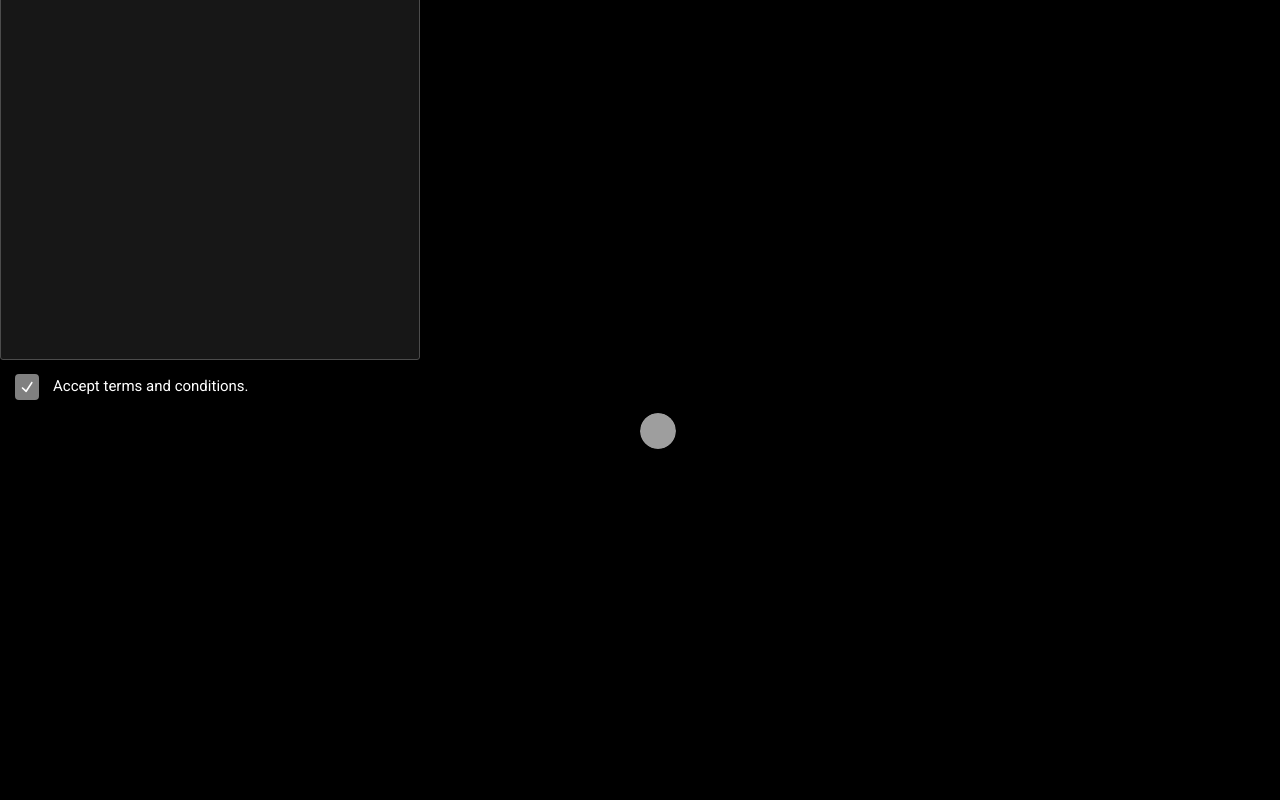
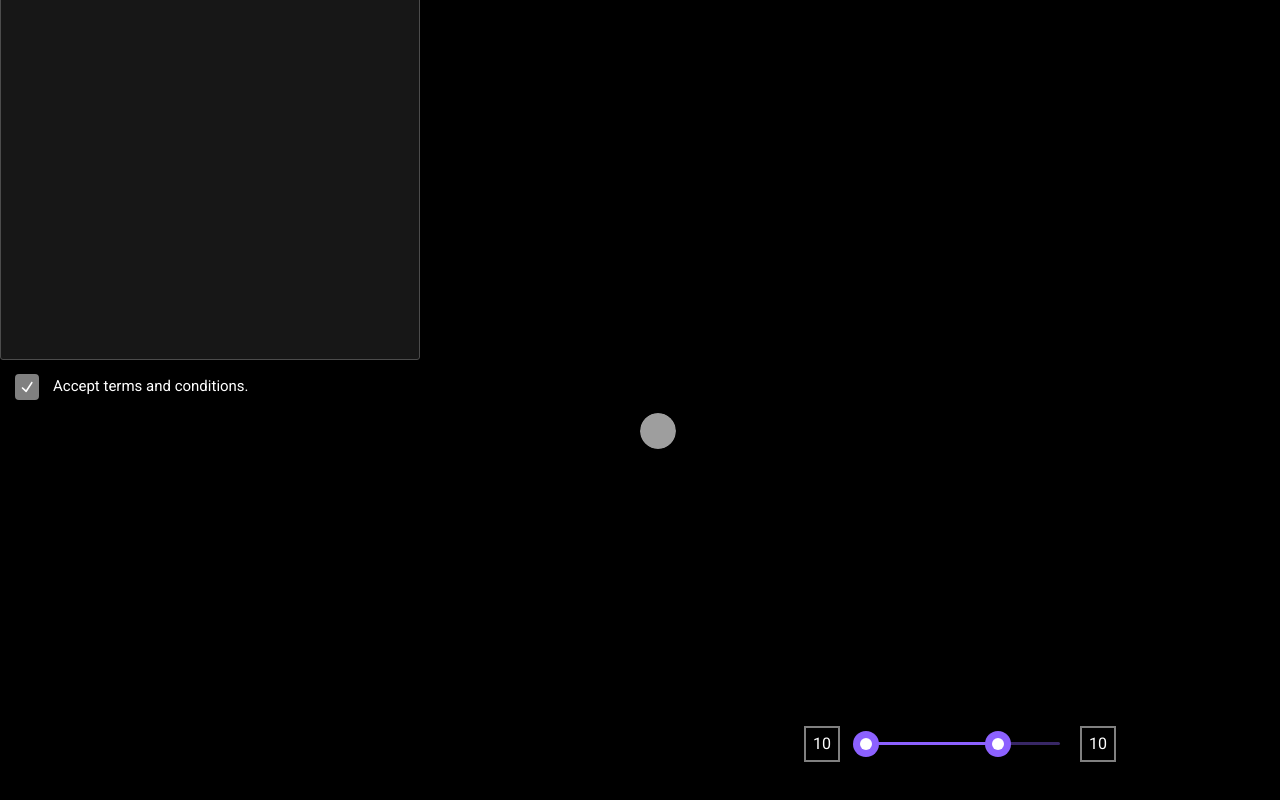
Before and after one commit to Zaitsev-AV/flash_cards, a React (Vite) app: page / in a window 1280 px wide. Shown: the part 625-1425 px from the top of the page. Before the commit the page ends 1331 px from the top, so only its background shows below. Built offline with nearby package versions, Linux system fonts and the light colour scheme; grey boxes are pictures that could not be loaded.

Commit message:
added slider and setting for it

```diff
--- a/package.json
+++ b/package.json
@@ -19,6 +19,7 @@
     "@radix-ui/react-dropdown-menu": "^2.0.5",
     "@radix-ui/react-icons": "^1.3.0",
     "@radix-ui/react-label": "^2.0.2",
+    "@radix-ui/react-slider": "^1.1.2",
     "classnames": "^2.3.2",
     "react": "^18.2.0",
     "react-dom": "^18.2.0"
--- a/src/App.tsx
+++ b/src/App.tsx
@@ -5,7 +5,8 @@ import { Card } from '@/components/ui/card'
 import { CustomCheckbox } from '@/components/ui/checkbox'
 import { AvatarDropdownMenu } from '@/components/ui/dropdown-menu'
 import { Header } from '@/components/ui/header'
-import { TextField } from '@/components/ui/tetx_field'
+import { CustomSlider } from '@/components/ui/slider/custom-slider.tsx'
+import { TextField } from '@/components/ui/tetx-field'
 import { Typography } from '@/components/ui/typography'
 
 export function App() {
@@ -33,6 +34,9 @@ export function App() {
       <div style={{ paddingLeft: '50%', paddingBottom: '250px' }}>
         <AvatarDropdownMenu />
       </div>
+      <div style={{ paddingLeft: '50%', paddingBottom: '250px' }}>
+        <CustomSlider />
+      </div>
     </div>
   )
 }
--- a/src/components/ui/button/button.module.scss
+++ b/src/components/ui/button/button.module.scss
@@ -23,7 +23,7 @@
 
   &:focus {
     background: var(--color-accent-500);
-    border: 1px solid var(--color-info-700);
+    box-shadow: 0 0 0 1px var(--color-info-700);
   }
 
   &:disabled {
@@ -50,7 +50,7 @@
 
   &:focus {
     background: var(--color-dark-300);
-    border: 1px solid var(--color-info-700);
+    box-shadow: 0 0 0 1px var(--color-info-700);
   }
 
   &:disabled {
@@ -82,7 +82,7 @@
   }
 
   &:focus {
-    border: 1px solid var(--color-info-700);
+    box-shadow: 0 0 0 1px var(--color-info-700);
   }
 
   &:disabled {
--- a/src/components/ui/dropdown-menu/dropdown-menu.module.scss
+++ b/src/components/ui/dropdown-menu/dropdown-menu.module.scss
@@ -54,7 +54,7 @@ button {
 .dropdown_menu_separator {
   height: 1px;
   margin: 12px;
-  background-color: var(--color-dark-700);
+  background-color: var(--color-dark-500);
 }
 
 .dropdown_menu_arrow {
--- a/src/components/ui/dropdown-menu/dropdown-menu.tsx
+++ b/src/components/ui/dropdown-menu/dropdown-menu.tsx
@@ -37,13 +37,13 @@ export const AvatarDropdownMenu: FC = () => {
           <DropdownMenu.Item className={s.dropdown_menu_item}>
             <Typography variant={'caption'}>
               <ProfileIcon /> My Profile
-            </Typography>{' '}
+            </Typography>
           </DropdownMenu.Item>
           <DropdownMenu.Separator className={s.dropdown_menu_separator} />
           <DropdownMenu.Item className={s.dropdown_menu_item}>
             <Typography variant={'caption'}>
               <SignOutIcon /> Sign Out
-            </Typography>{' '}
+            </Typography>
           </DropdownMenu.Item>
 
           <DropdownMenu.Arrow className={s.dropdown_menu_arrow} />
--- /dev/null
+++ b/src/components/ui/slider/custom-slider.module.scss
@@ -0,0 +1,71 @@
+.wrapper {
+  display: flex;
+  align-items: center;
+  justify-content: center;
+
+  .values {
+    display: flex;
+    align-items: center;
+    justify-content: center;
+
+    width: 36px;
+    height: 36px;
+    margin: 20px;
+
+    color: var(--color-light-100);
+
+    background: none;
+    border: 2px solid var(--color-dark-100);
+  }
+
+  .root {
+    touch-action: none;
+    user-select: none;
+
+    position: relative;
+
+    display: flex;
+    align-items: center;
+
+    width: 200px;
+    height: 20px;
+
+    .track {
+      position: relative;
+
+      flex-grow: 1;
+
+      height: 3px;
+
+      background-color: var(--color-accent-900);
+      border-radius: 9999px;
+
+      .range {
+        position: absolute;
+        height: 100%;
+        background-color: var(--color-accent-500);
+        border-radius: 9999px;
+      }
+    }
+
+    .thumb {
+      display: block;
+
+      width: 12px;
+      height: 12px;
+
+      background-color: white;
+      border-radius: 10px;
+      box-shadow: 0 0 0 7px var(--color-accent-500);
+    }
+  }
+}
+
+/* .thumb:hover {
+  background-color: #2f68cc;
+} */
+
+/* .thumb:focus {
+  outline: none;
+  box-shadow: 0 0 0 5px #660a1d;
+} */
--- /dev/null
+++ b/src/components/ui/slider/custom-slider.tsx
@@ -0,0 +1,21 @@
+import { FC } from 'react'
+
+import * as Slider from '@radix-ui/react-slider'
+
+import s from './custom-slider.module.scss'
+
+export const CustomSlider: FC = () => {
+  return (
+    <form className={s.wrapper}>
+      <div className={s.values}>10</div>
+      <Slider.Root className={s.root} defaultValue={[0, 70]} max={100} step={1}>
+        <Slider.Track className={s.track}>
+          <Slider.Range className={s.range} />
+        </Slider.Track>
+        <Slider.Thumb className={s.thumb} aria-label="Volume" />
+        <Slider.Thumb className={s.thumb} aria-label="Volume" />
+      </Slider.Root>
+      <div className={s.values}>10</div>
+    </form>
+  )
+}
```
Also changed, not shown: src/components/ui/tetx-field/index.ts (renamed from src/components/ui/tetx_field/index.ts), src/components/ui/tetx-field/text-field.module.scss (renamed from src/components/ui/tetx_field/text-field.module.scss), src/components/ui/tetx-field/text-field.tsx (renamed from src/components/ui/tetx_field/text-field.tsx), 2 other files (tests, documents, lock files or other folders).
